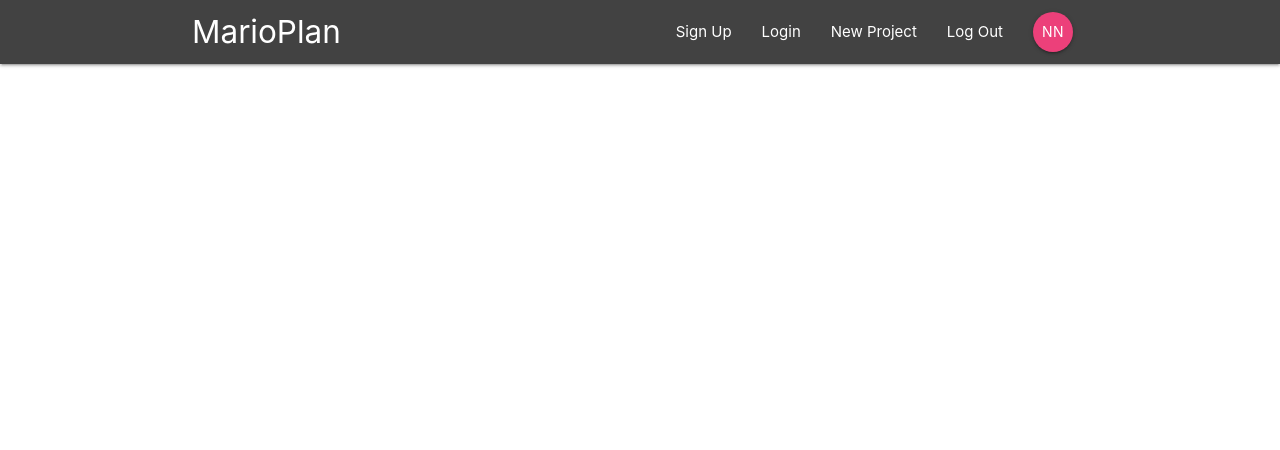
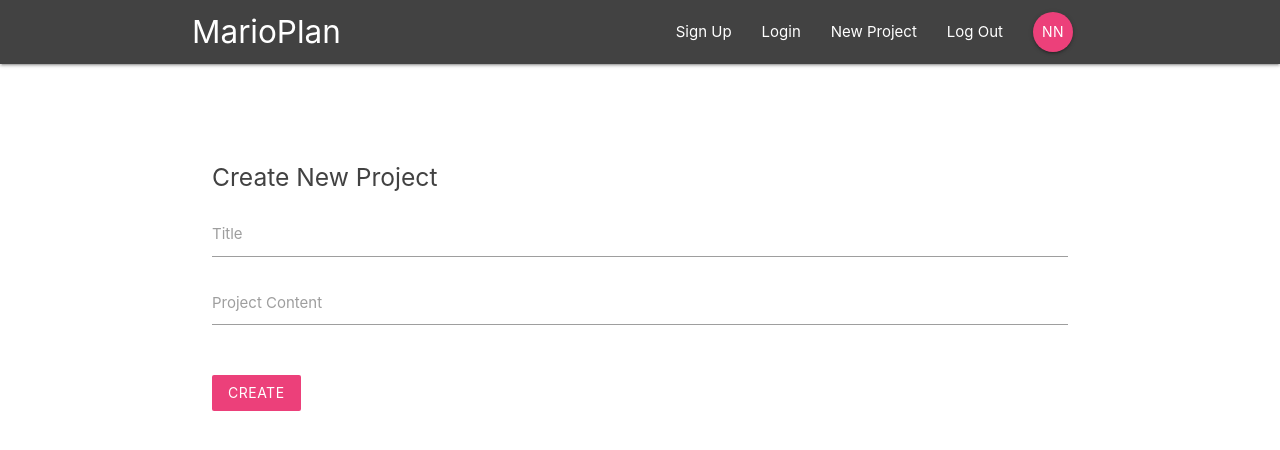
Before and after one commit to hamzahbaig/Pakistan-Fundraiser-Platform, a React (Create React App) app: page /create in a window 1280 px wide. Shown: the top 450 px of the page. Built offline with nearby package versions, Linux system fonts and the light colour scheme.

Commit message:
LEcture 11 done

```diff
--- a/src/App.js
+++ b/src/App.js
@@ -4,7 +4,8 @@
 import Dashboard from "./components/dashboard/Dashboard";
 import ProjectDetails from "./components/projects/ProjectDetails";
 import SignIn from "./components/auth/SignIn";
-import SignUp from "./components/auth/SignUp"
+import SignUp from "./components/auth/SignUp";
+import CreateProject from "./components/projects/CreateProject";
 function App() {
   return (
     <BrowserRouter>
@@ -15,6 +16,7 @@
           <Route exact path="/project/:id" component={ProjectDetails} />
           <Route exact path="/signin" component={SignIn} />
           <Route exact path="/signup" component={SignUp} />
+          <Route exact path="/create" component={CreateProject} />
         </Switch>
       </div>
     </BrowserRouter>
--- a/src/components/layout/SignedInLinks.js
+++ b/src/components/layout/SignedInLinks.js
@@ -4,7 +4,7 @@
   return (
     <ul className="right">
       <li>
-        <NavLink to="/">New Project</NavLink>
+        <NavLink to="/create">New Project</NavLink>
       </li>
       <li>
         <NavLink to="/">Log Out</NavLink>
--- a/src/components/layout/SignedOutLinks.js
+++ b/src/components/layout/SignedOutLinks.js
@@ -4,10 +4,10 @@
   return (
     <ul className="right">
       <li>
-        <NavLink to="/">Sign Up</NavLink>
+        <NavLink to="/signup">Sign Up</NavLink>
       </li>
       <li>
-        <NavLink to="/">Login</NavLink>
+        <NavLink to="/signin">Login</NavLink>
       </li>
     </ul>
   );
--- a/src/components/projects/CreateProject.js
+++ b/src/components/projects/CreateProject.js
@@ -0,0 +1,43 @@
+import React from "react";
+
+export default class CreateProject extends React.Component {
+  state = {
+    title: "",
+    content: ""
+  };
+
+  handleChange = e => {
+    this.setState({
+      [e.target.id]: e.target.value
+    });
+  };
+
+  handleSubmit = e => {
+    e.preventDefault();
+    console.log(this.state);
+  };
+  render() {
+    return (
+      <div className="container">
+        <form onSubmit={this.handleSubmit} className="white">
+          <h5 className="grey-text text-darken-3">Create New Project</h5>
+          <div className="input-field">
+            <label htmlFor="title">Title</label>
+            <input type="text" id="title" onChange={this.handleChange} />
+          </div>
+          <div className="input-field">
+            <label htmlFor="content">Project Content</label>
+            <textarea
+              id="content"
+              className="materialize-textarea"
+              onChange={this.handleChange}
+            ></textarea>
+          </div>
+          <div className="input-field">
+            <button className="btn pink lighten-1 z-depth-0">Create</button>
+          </div>
+        </form>
+      </div>
+    );
+  }
+}
--- a/src/index.css
+++ b/src/index.css
@@ -1,13 +1,27 @@
 body {
   margin: 0;
-  font-family: -apple-system, BlinkMacSystemFont, 'Segoe UI', 'Roboto', 'Oxygen',
-    'Ubuntu', 'Cantarell', 'Fira Sans', 'Droid Sans', 'Helvetica Neue',
+  font-family: -apple-system, BlinkMacSystemFont, "Segoe UI", "Roboto", "Oxygen",
+    "Ubuntu", "Cantarell", "Fira Sans", "Droid Sans", "Helvetica Neue",
     sans-serif;
   -webkit-font-smoothing: antialiased;
   -moz-osx-font-smoothing: grayscale;
 }
 
 code {
-  font-family: source-code-pro, Menlo, Monaco, Consolas, 'Courier New',
+  font-family: source-code-pro, Menlo, Monaco, Consolas, "Courier New",
     monospace;
 }
+
+html {
+  min-height: 100%;
+}
+
+form {
+  padding: 20px;
+  margin-top: 60px;
+}
+
+form button,
+form h5 {
+  margin: 20px 0;
+}
```
